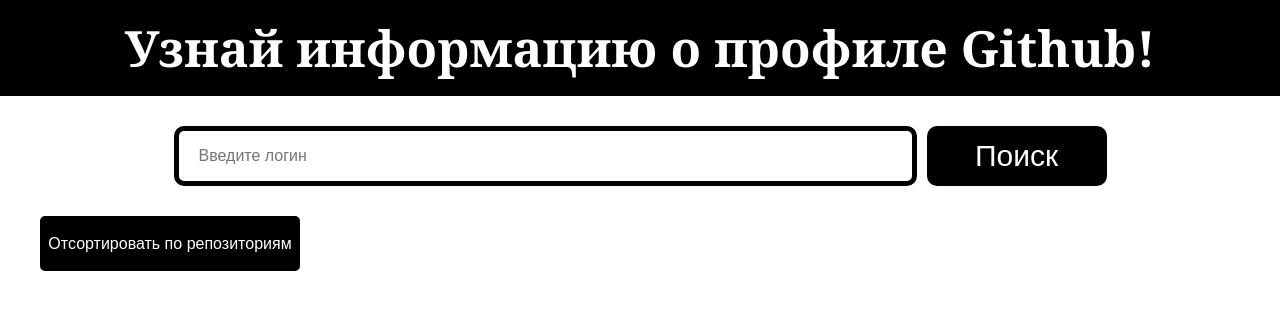
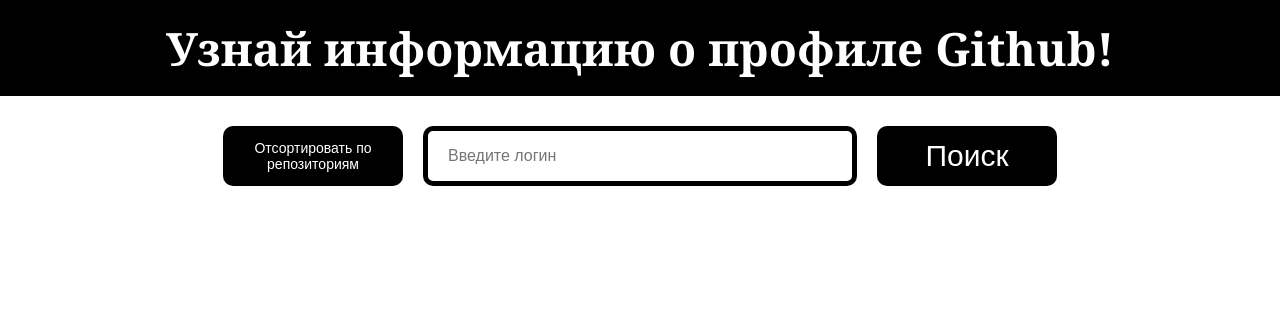
Before and after one commit to Aspir01/GitHubUserInfo, a React (Create React App) app: page / in a window 1280 px wide. Shown: the top 310 px of the page. Built offline with nearby package versions, Linux system fonts and the light colour scheme.

Commit message:
Update
Улучшения дизайна и исправление бага

```diff
--- a/src/App.js
+++ b/src/App.js
@@ -6,13 +6,14 @@
   const [users, setUsers] = useState([]);
   const [isLoading, setIsLoading] = useState(false);
   const [errorMessage, setErrorMessage] = useState('');
-
+  const [reposCount, setReposCount] = useState({});
+  const [sortedUsers, setSortedUsers] = useState([]);
 
   return (
     <div className="app">
       <div className="search-container"><p>Узнай информацию о профиле Github!</p></div>
-      <Search setUsers={setUsers} setIsLoading={setIsLoading} setErrorMessage={setErrorMessage} />
-      <List users={users} isLoading={isLoading} errorMessage={errorMessage} />
+      <Search users={users} setSortedUsers={setSortedUsers} reposCount={reposCount} setUsers={setUsers} setIsLoading={setIsLoading} setErrorMessage={setErrorMessage} />
+      <List sortedUsers={sortedUsers} reposCount={reposCount} setReposCount={setReposCount} users={users} isLoading={isLoading} errorMessage={errorMessage} />
     </div>
   );
 }
--- a/src/components/List/List.css
+++ b/src/components/List/List.css
@@ -17,6 +17,7 @@
   flex-direction: column;
   justify-content: center;
   align-items: center;
+  box-shadow: 10px black;
 }
 
 .card img {
@@ -30,10 +31,12 @@
 
 .pagination {
   display: flex;
-  position: sticky;
+  position: fixed;
+  /* Changed from sticky to fixed */
+  bottom: 0;
+  left: 50%;
+  transform: translateX(-50%);
   margin: 1.5% 0;
-  margin-left: auto;
-  right: 50%;
   justify-content: center;
 }
 
@@ -55,23 +58,3 @@
   background-color: #ffffff;
   border: 2px solid black;
 }
-
-.sort {
-  background-color: #000000;
-  color: #ffffff;
-  width: 260px;
-  height: 55px;
-  font-size: 16px;
-  margin-bottom: 30px;
-  margin-left: 40px;
-  border-radius: 5px;
-  border: 5px solid transparent;
-  transition: 0.3s;
-  cursor: pointer;
-}
-
-.sort:hover {
-  color: #000000;
-  background: white;
-  border: 5px solid black;
-}
--- a/src/components/List/List.jsx
+++ b/src/components/List/List.jsx
@@ -3,12 +3,10 @@
 import './List.css';
 import axios from 'axios';
 
-export default function List({ users, isLoading, errorMessage }) {
-    const [reposCount, setReposCount] = useState({});
+export default function List({ users, sortedUsers, reposCount, setReposCount, isLoading, errorMessage }) {
     const [followersCount, setFollowersCount] = useState({});
     const [followingCount, setFollowingCount] = useState({});
     const [currentPage, setCurrentPage] = useState(1);
-    const [sortedUsers, setSortedUsers] = useState([]);
     const [selectedUser, setSelectedUser] = useState(null);
     const accountsPerPage = 8;
     const isLoadingRepos = Object.keys(reposCount).length !== users.length;
@@ -78,20 +76,6 @@
         }
     }, [users]);
 
-    useEffect(() => {
-        sortUsersByRepos();
-    }, [reposCount]);
-
-    // Функция сортировки репозиториев
-    const sortUsersByRepos = () => {
-        const sortedUsers = users.slice().sort((a, b) => {
-            const reposA = reposCount[a.login] || 0;
-            const reposB = reposCount[b.login] || 0;
-            return reposB - reposA;
-        });
-        setSortedUsers(sortedUsers);
-    };
-
     // Функция выбора карточки пользователя
     const handleCardClick = (user) => {
         setSelectedUser(user);
@@ -110,10 +94,9 @@
 
     return (
         <>
-            <button className='sort' onClick={sortUsersByRepos}>Отсортировать по репозиториям</button>
             <div className="container">
                 {isLoading ? (
-                    <h2>Загрузка......</h2>
+                    <center><h2>Загрузка......</h2></center>
                 ) : errorMessage !== '' ? (
                     <h2>Ошибка соединения</h2>
                 ) : (
--- a/src/components/Search/Search.css
+++ b/src/components/Search/Search.css
@@ -7,11 +7,12 @@
 
 .search-box input {
     padding: 0 20px;
-    width: 693px;
+    width: 30%;
     height: 50px;
     border-radius: 10px;
     border: 5px solid #000;
     font-size: 16px;
+    margin: 0 20px;
 }
 
 .search-box button {
@@ -21,7 +22,6 @@
     background-color: #000;
     color: white;
     font-size: 30px;
-    margin-left: 10px;
     cursor: pointer;
     transition: 0.3s;
     border: 5px solid transparent;
@@ -38,9 +38,26 @@
     height: 12vh;
     font-weight: 700;
     font-family: Cambria, Cochin, Georgia, Times, 'Times New Roman', serif;
-    font-size: 50px;
+    font-size: 46px;
     color: white;
     display: flex;
     align-items: center;
     justify-content: center;
 }
+
+.sort {
+    color: #ffffff;
+    width: 260px;
+    height: 55px;
+    font-size: 14px !important;
+    border-radius: 5px;
+    border: 5px solid transparent;
+    transition: 0.3s;
+    cursor: pointer;
+}
+
+.sort:hover {
+    color: #000000;
+    background: white;
+    border: 5px solid black;
+}
--- a/src/components/Search/Search.jsx
+++ b/src/components/Search/Search.jsx
@@ -1,11 +1,12 @@
-import React, { useRef } from 'react'
+import React, { useRef, useState, useEffect } from 'react'
 import axios from 'axios'
 import "./Search.css"
 
-export default function Search({ setUsers, setIsLoading, setErrorMessage }) {
+export default function Search({ users, setSortedUsers, setUsers, reposCount, setIsLoading, setErrorMessage }) {
 
     const inputRef = useRef()
     const placeHolder = "Введите логин"
+    const [shouldSort, setShouldSort] = useState(false)
 
     // Функция поиска гитхаб аккаунта
     const search = async () => {
@@ -15,6 +16,7 @@
             response => {
                 setIsLoading(false)
                 setUsers(response.data.items)
+                setShouldSort(false)
             },
             error => {
                 setIsLoading(false)
@@ -22,8 +24,25 @@
             }
         )
     }
+
+    useEffect(() => {
+        sortUsersByRepos();
+    }, [reposCount]);
+
+    // Функция сортировки репозиториев
+    const sortUsersByRepos = () => {
+        const sortedUsers = users.slice().sort((a, b) => {
+            const reposA = reposCount[a.login] || 0;
+            const reposB = reposCount[b.login] || 0;
+            return reposB - reposA;
+        });
+        setSortedUsers(sortedUsers);
+    };
+
+
     return (
         <div className='search-box'>
+            <button className='sort' onClick={() => setShouldSort(true)}>Отсортировать по репозиториям</button>
             <input type="text" ref={inputRef} placeholder={placeHolder} />
             <button onClick={search}>Поиск</button>
         </div>
```
